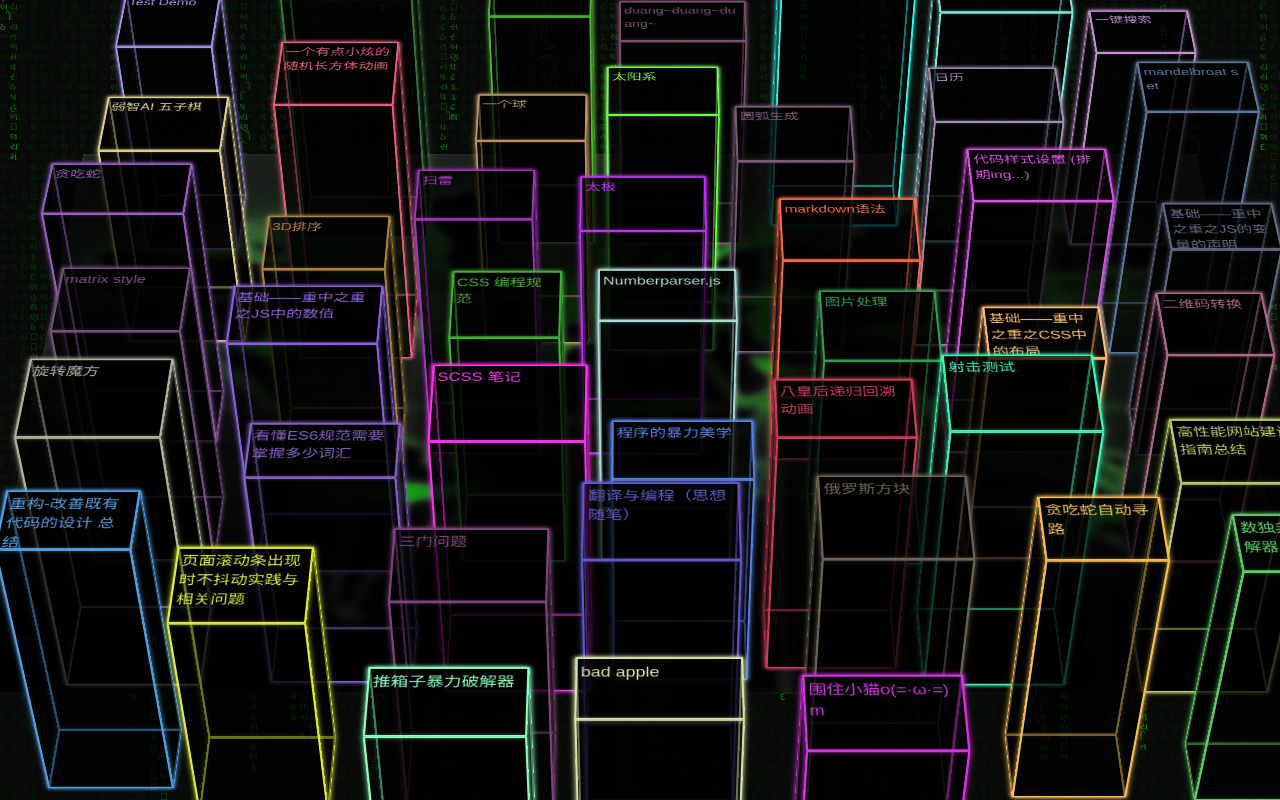
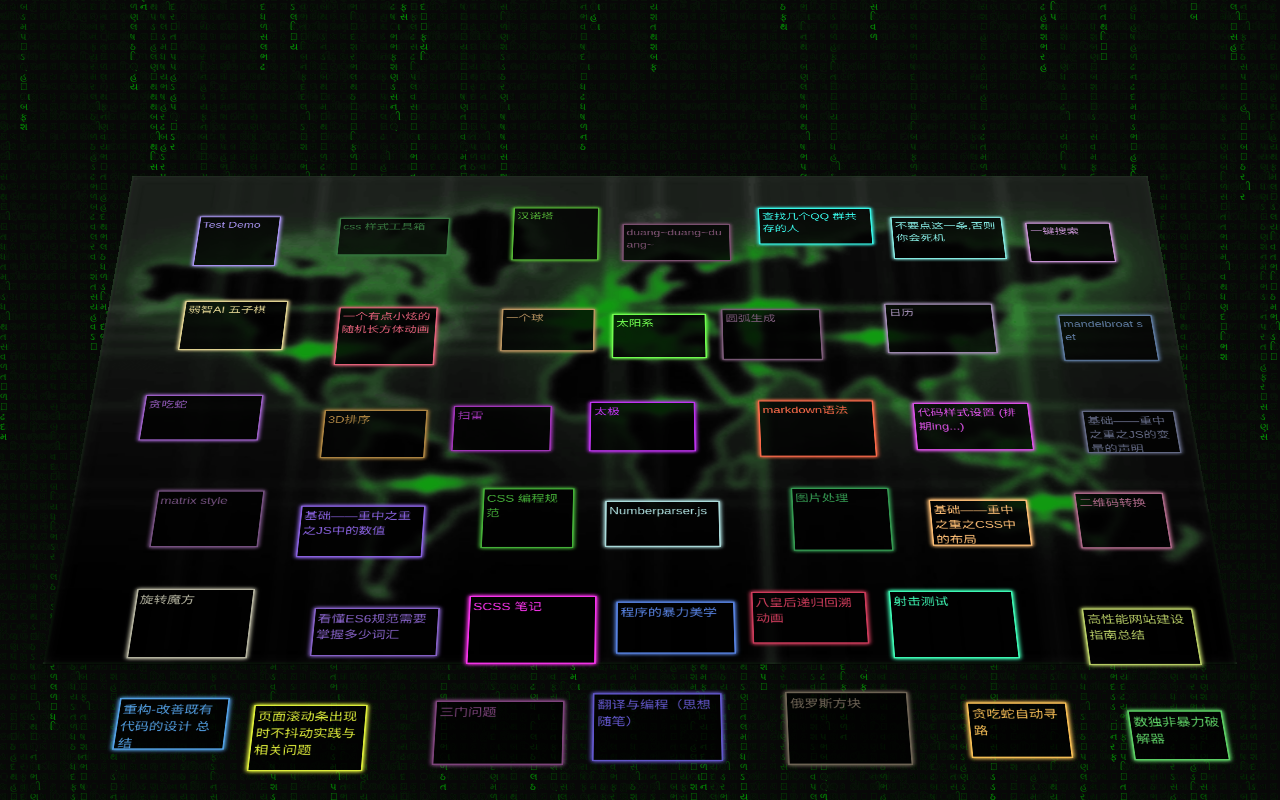
Before and after one commit to Vivomo/my-kingdom, a React app: page / in a window 1280 px wide. Built offline with nearby package versions, Linux system fonts and the light colour scheme; a small style sheet from the web is missing.

Commit message:
添加列表的另一种显示

```diff
--- a/src/App.js
+++ b/src/App.js
@@ -13,7 +13,8 @@ function App() {
             h = q.height = window.innerHeight,
             p = new Array(256).join('1').split('');
 
-        setInterval(function () {
+        let draw = () => {
+            requestAnimationFrame(draw);
             c.fillStyle = 'rgba(0,0,0,0.05)';
             c.fillRect(0, 0, w, h);
             c.fillStyle = 'rgba(0,255,0,0.6)';
@@ -23,7 +24,10 @@ function App() {
                 v += 10;
                 return v > 768 + r * 1e4 ? 0 : v
             })
-        }, 33);
+        };
+
+        draw();
+
 
         app.current.ondragstart = (e) => {
             e.preventDefault()
--- a/src/components/ground/Ground.js
+++ b/src/components/ground/Ground.js
@@ -1,4 +1,4 @@
-import React from 'react';
+import React, {useEffect, useRef} from 'react';
 import Building from '../building';
 
 import './index.scss';
@@ -9,13 +9,37 @@ const Ground = (props) => {
          rotateX(${props.rotateX}deg) rotateY(0deg) rotateZ(${props.rotateZ}deg)`
     };
 
+    let dataWrap = useRef(null);
+
+    useEffect(() => {
+        dataWrap.current.addEventListener('mousewheel', (e) => {
+            if (e.ctrlKey) {
+                e.preventDefault();
+            }
+            e.stopPropagation();
+        })
+    }, []);
+
     return (
         <div className="ground" style={style}>
+            <ol className="data-list" ref={dataWrap}>
+                {
+                    [...props.buildings].reverse().map((building) => (
+                        <li key={building.name} className="data-link-wrap">
+                            <a href={building.href} target="_blank" rel="noopener noreferrer" className="data-link">
+                                {building.title}
+                            </a>
+                        </li>
+                    ))
+                }
+            </ol>
+            <div className="building-wrap">
             {
                 props.buildings.map((building) => (
                     <Building key={building.name} {...building}/>
                 ))
             }
+            </div>
         </div>
     );
 };
--- a/src/components/ground/index.scss
+++ b/src/components/ground/index.scss
@@ -1,9 +1,5 @@
 .ground {
     position: absolute;
-    display: flex;
-    flex-wrap: wrap;
-    justify-content: center;
-    align-items: center;
     width: 120%;
     height: 120%;
     left: -10%;
@@ -12,4 +8,55 @@
 
     background: #119b11 url("../../img/ground-bg.png") no-repeat center / 100% 100%;
     transform-style: preserve-3d;
+
+    .building-wrap {
+        position: absolute;
+        left: 0;
+        top: 0;
+        bottom: 0;
+        right: 0;
+        display: flex;
+        flex-wrap: wrap;
+        justify-content: center;
+        align-items: center;
+    }
+
+    .data-list {
+        position: absolute;
+        padding-left: 20%;
+        display: flex;
+        flex-direction: column;
+        left: 0;
+        top: 0;
+        bottom: 0;
+        right: 0;
+        overflow-x: hidden;
+        background: rgba(#000, 0.5);
+        transform: rotateX(180deg) translateZ(2px);
+
+        &::-webkit-scrollbar {
+            width: 8px;
+        }
+
+        &::-webkit-scrollbar-thumb {
+            border-radius: 4px;
+            background: rgba(#119b11, 0.5);
+        }
+
+        .scroll-content {
+            height: 120px;
+            background: rgba(#999, 0.5);
+        }
+
+        .data-link-wrap {
+            padding-left: 1em;
+            font-size: 1.5em;
+            color: #fff;
+            line-height: 2em;
+        }
+
+        .data-link {
+            color: #fff;
+        }
+    }
 }
--- a/src/components/k-map/KMap.js
+++ b/src/components/k-map/KMap.js
@@ -15,8 +15,8 @@ export default class KMap extends React.Component{
         this.state = {
             translateX: 0,
             translateY: 0,
-            translateZ: -800,
-            rotateX: 45,
+            translateZ: -1200,
+            rotateX: 180,
             rotateZ: 0,
             buildings: []
         };
@@ -148,11 +148,27 @@ export default class KMap extends React.Component{
                             })).reverse();
         this.setState({
             buildings
-        });
+        }, this.updateTransform);
+    }
+
+    updateTransform = () => {
+        console.log('update')
+        let update = () => {
+            this.setState({
+                rotateX: this.state.rotateX - 1
+            }, () => {
+                if (this.state.rotateX > 45) {
+                    requestAnimationFrame(update);
+                } else {
+                    this.initEventListener();
+                }
+            });
+
+        };
+        setTimeout(update, 1500)
     }
 
     componentDidMount() {
-        this.initEventListener();
         this.initBuildings();
     }
 
```
